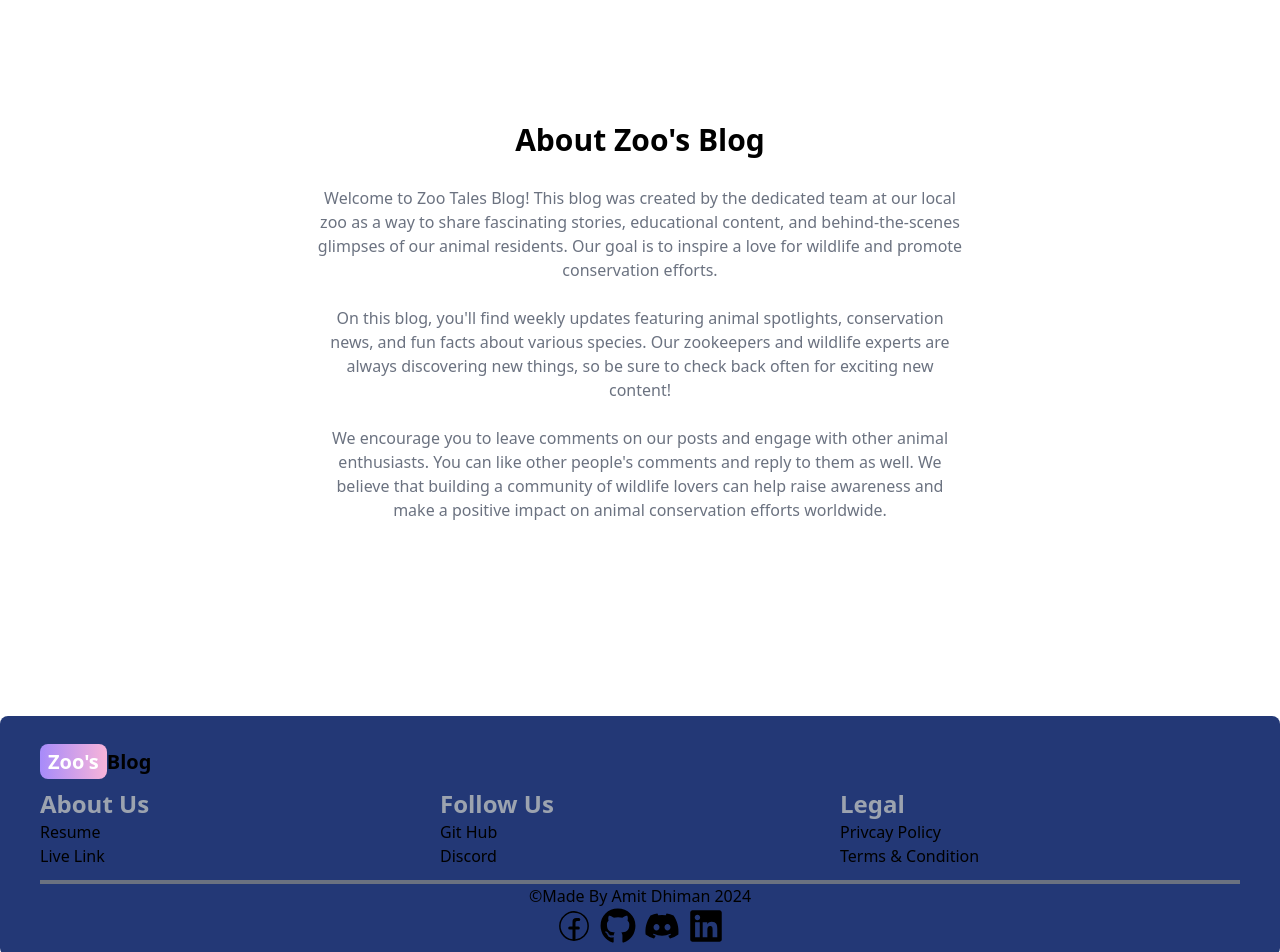
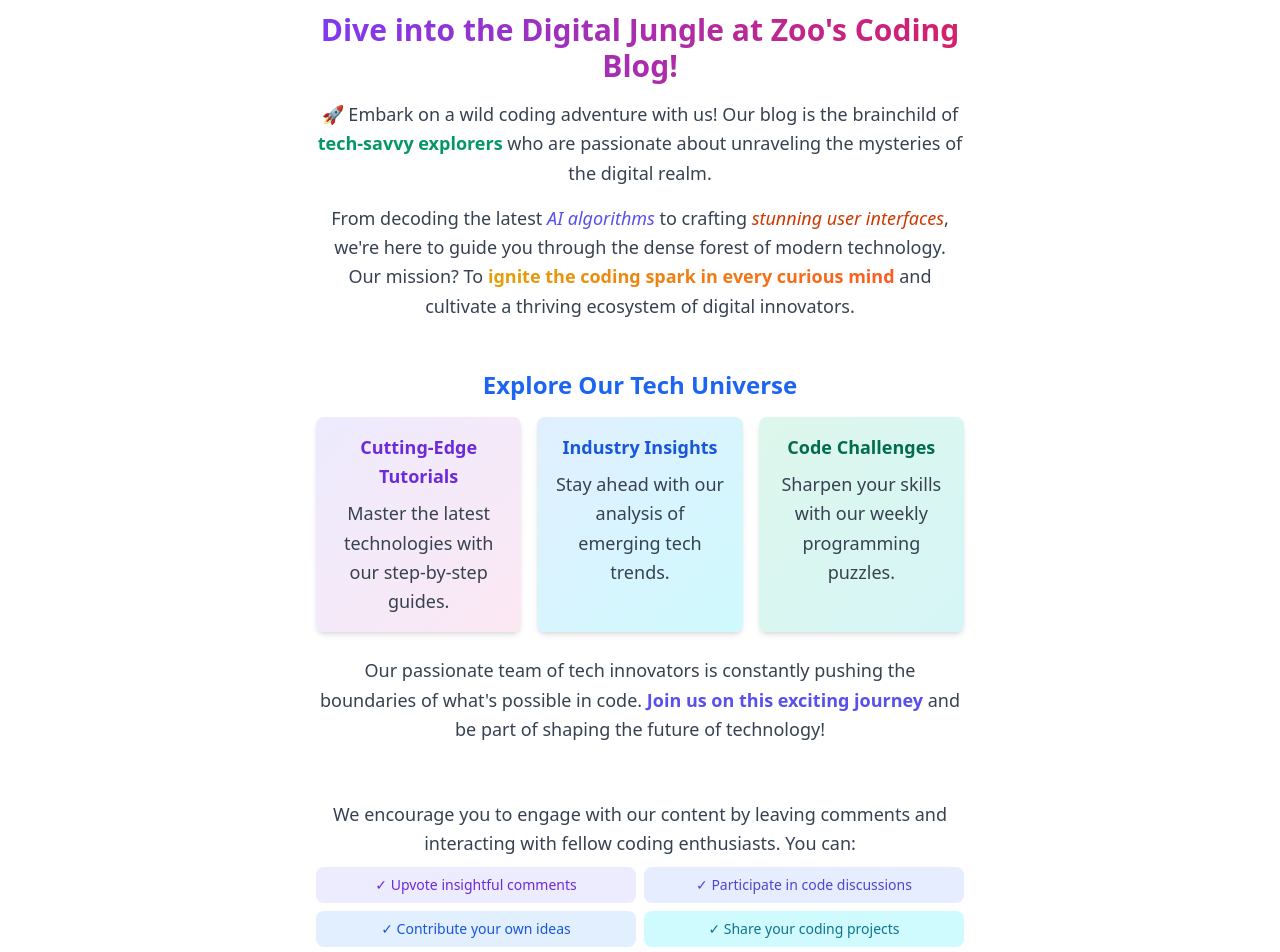
Before and after one commit to amitdhiman5086/mern-blog, a React (Vite) app in the folder client/: page /about in a window 1280 px wide. Shown: the part 180-1132 px from the top of the page. Built offline with nearby package versions, Linux system fonts and the light colour scheme; no server answers; the HTML template or start-up script is replaced by a standard one.

Commit message:
Some Changes In UI

```diff
--- a/client/src/components/Footer.jsx
+++ b/client/src/components/Footer.jsx
@@ -1,4 +1,4 @@
-import React from "react";
+
 import { CiFacebook } from "react-icons/ci";
 import {
   FaDiscord,
@@ -19,7 +19,7 @@ const Footer = () => {
               className="self-center whitespace-nowrap text-sm md:text-xl font-semibold dark:text-white"
             >
               <span className="px-2 py-1 bg-gradient-to-r from-violet-400 to-pink-300 rounded-lg text-white ">
-                Zoo's
+                Zoo&apos;s
               </span>
               Blog
             </Link>
@@ -29,7 +29,7 @@ const Footer = () => {
             <div className=" flex-auto w-32">
               {/* 1 */}
 
-              <Link className="text-gray-400  font-semibold text-2xl">
+              <Link to={'/about'} className="text-gray-400  font-semibold text-2xl">
                 About Us
               </Link>
               <ul className="font-light">
--- a/client/src/components/Header.jsx
+++ b/client/src/components/Header.jsx
@@ -1,7 +1,7 @@
-import { Avatar, Button, Dropdown, Navbar, TextInput } from "flowbite-react";
+import { Button, Dropdown, Navbar, TextInput } from "flowbite-react";
 import { Link, useLocation, useNavigate } from "react-router-dom";
 import { AiOutlineSearch } from "react-icons/ai";
-import { FaMoon, FaSun } from "react-icons/fa";
+import { FaMoon, FaSearch, FaSun } from "react-icons/fa";
 import { useSelector, useDispatch } from "react-redux";
 
 import { useEffect, useState } from "react";
@@ -27,7 +27,7 @@ export default function Header() {
 
   const handleSignout = async () => {
     try {
-      const res = await fetch("/api/user/signout", {
+      const res = await fetch("/api/user/routes/signout", {
         method: "POST",
       });
       const data = await res.json();
@@ -70,10 +70,16 @@ export default function Header() {
           onChange={(e) => setSearchTerm(e.target.value)}
         />
       </form>
+      <Link
+        to={"/search"}
+        className="px-2 py-2 inline sm:hidden bg-white rounded-lg dark:bg-gray-700 text-white "
+      >
+        <FaSearch />
+      </Link>
 
-      <div className="flex items-center gap-2 md:order-2">
+      <div className="flex items-center justify-center gap-2 md:order-2">
         <Button
-          className="w-12 h-10  sm:inline"
+          className="w-14 text-center items-center h-10  sm:inline"
           color="gray"
           pill
           onClick={() => dispatch(toggleTheme())}
@@ -119,8 +125,8 @@ export default function Header() {
         <Navbar.Link active={path === "/about"} as={"div"}>
           <Link to="/about">About</Link>
         </Navbar.Link>
-        <Navbar.Link active={path === "/projects"} as={"div"}>
-          <Link to="/projects">Projects</Link>
+        <Navbar.Link active={path === "/project"} as={"div"}>
+          <Link to="/project">Projects</Link>
         </Navbar.Link>
       </Navbar.Collapse>
     </Navbar>
--- a/client/src/components/PostCard.jsx
+++ b/client/src/components/PostCard.jsx
@@ -1,21 +1,21 @@
-import { Link } from 'react-router-dom';
+import { Link } from "react-router-dom";
 
 export default function PostCard({ post }) {
   return (
-    <div className='group col-span-1 relative w-full  border border-teal-500 hover:border-2 h-[400px] overflow-hidden rounded-lg  mx-2 transition-all'>
+    <div className="group  col-span-1 relative md:w-full  border border-teal-500 hover:border-2 h-[400px] overflow-hidden rounded-lg  mx-2 transition-all">
       <Link to={`/post/${post.slug}`}>
         <img
           src={post.image}
-          alt='post cover'
-          className='h-[260px] w-full  object-cover group-hover:h-[200px] transition-all duration-300 z-20'
+          alt="post cover"
+          className="h-[260px] w-full  object-cover group-hover:h-[200px] transition-all duration-300 z-20"
         />
       </Link>
-      <div className='p-3 flex flex-col gap-2'>
-        <p className='text-lg font-semibold line-clamp-2'>{post.title}</p>
-        <span className='italic text-sm'>{post.category}</span>
+      <div className="p-3 flex flex-col gap-2">
+        <p className="text-lg font-semibold line-clamp-2">{post.title}</p>
+        <span className="italic text-sm">{post.category}</span>
         <Link
           to={`/post/${post.slug}`}
-          className='z-10 group-hover:bottom-0 absolute bottom-[-200px] left-0 right-0 border border-teal-500 text-teal-500 hover:bg-teal-500 hover:text-white transition-all duration-300 text-center py-2 rounded-md !rounded-tl-none m-2'
+          className="z-10 group-hover:bottom-0 absolute bottom-[-200px] left-0 right-0 border border-teal-500 text-teal-500 hover:bg-teal-500 hover:text-white transition-all duration-300 text-center py-2 rounded-md !rounded-tl-none m-2"
         >
           Read article
         </Link>
--- a/client/src/pages/About.jsx
+++ b/client/src/pages/About.jsx
@@ -1,32 +1,91 @@
 export default function About() {
   return (
-    <div className='min-h-screen flex items-center justify-center'>
-      <div className='max-w-2xl mx-auto p-3 text-center'>
+    <div className="min-h-screen flex items-center justify-center">
+      <div className="max-w-2xl mx-auto p-3 text-center">
         <div>
-          <h1 className='text-3xl font font-semibold text-center my-7'>
+          <h1 className="text-3xl font font-semibold text-center my-7">
             About Zoo&apos;s Blog
           </h1>
-          <div className='text-md text-gray-500 flex flex-col gap-6'>
-            <p>
-              Welcome to Zoo Tales Blog! This blog was created by the dedicated team
-              at our local zoo as a way to share fascinating stories, educational content,
-              and behind-the-scenes glimpses of our animal residents. Our goal is to
-              inspire a love for wildlife and promote conservation efforts.
-            </p>
+          <div className="text-md text-gray-500 flex flex-col gap-6">
+            <div className="mb-6 text-lg text-gray-700 dark:text-gray-300 leading-relaxed">
+              <h2 className="text-3xl font-bold mb-4 bg-gradient-to-r from-purple-600 to-pink-600 text-transparent bg-clip-text">
+                Dive into the Digital Jungle at Zoo&apos;s Coding Blog!
+              </h2>
+              <p className="mb-4">
+                🚀 Embark on a wild coding adventure with us! Our blog is the brainchild of{" "}
+                <span className="font-semibold text-emerald-600 dark:text-emerald-400">
+                  tech-savvy explorers
+                </span>{" "}
+                who are passionate about unraveling the mysteries of the digital realm.
+              </p>
+              <p>
+                From decoding the latest{" "}
+                <span className="italic font-medium text-indigo-600 dark:text-indigo-400">
+                  AI algorithms
+                </span>{" "}
+                to crafting{" "}
+                <span className="italic font-medium text-orange-600 dark:text-orange-400">
+                  stunning user interfaces
+                </span>
+                , we're here to guide you through the dense forest of modern technology. Our mission? To{" "}
+                <span className="bg-gradient-to-r from-yellow-400 to-orange-500 text-transparent bg-clip-text font-bold">
+                  ignite the coding spark in every curious mind
+                </span>{" "}
+                and cultivate a thriving ecosystem of digital innovators.
+              </p>
+            </div>
 
-            <p>
-              On this blog, you'll find weekly updates featuring animal spotlights,
-              conservation news, and fun facts about various species. Our zookeepers
-              and wildlife experts are always discovering new things, so be sure to
-              check back often for exciting new content!
-            </p>
+            <div className="mb-8 text-lg text-gray-700 dark:text-gray-300 leading-relaxed">
+              <h2 className="text-2xl font-bold mb-4 text-blue-600 dark:text-blue-400">Explore Our Tech Universe</h2>
+              <div className="grid grid-cols-1 md:grid-cols-3 gap-4">
+                <div className="bg-gradient-to-br from-purple-100 to-pink-100 dark:from-purple-900 dark:to-pink-900 p-4 rounded-lg shadow-md">
+                  <h3 className="font-semibold text-purple-700 dark:text-purple-300 mb-2">Cutting-Edge Tutorials</h3>
+                  <p>Master the latest technologies with our step-by-step guides.</p>
+                </div>
+                <div className="bg-gradient-to-br from-blue-100 to-cyan-100 dark:from-blue-900 dark:to-cyan-900 p-4 rounded-lg shadow-md">
+                  <h3 className="font-semibold text-blue-700 dark:text-blue-300 mb-2">Industry Insights</h3>
+                  <p>Stay ahead with our analysis of emerging tech trends.</p>
+                </div>
+                <div className="bg-gradient-to-br from-green-100 to-teal-100 dark:from-green-900 dark:to-teal-900 p-4 rounded-lg shadow-md">
+                  <h3 className="font-semibold text-green-700 dark:text-green-300 mb-2">Code Challenges</h3>
+                  <p>Sharpen your skills with our weekly programming puzzles.</p>
+                </div>
+              </div>
+              <p className="mt-6">
+                Our passionate team of tech innovators is constantly pushing the boundaries of what's possible in code.
+                <span className="font-semibold text-indigo-600 dark:text-indigo-400"> Join us on this exciting journey </span>
+                and be part of shaping the future of technology!
+              </p>
+            </div>
 
-            <p>
-              We encourage you to leave comments on our posts and engage with
-              other animal enthusiasts. You can like other people's comments and
-              reply to them as well. We believe that building a community of wildlife
-              lovers can help raise awareness and make a positive impact on animal
-              conservation efforts worldwide.
+            <p className="text-lg text-gray-700 dark:text-gray-300 leading-relaxed">
+              We encourage you to engage with our content by leaving comments
+              and interacting with fellow coding enthusiasts. You can:
+              <div className="mt-2 grid grid-cols-2 gap-2 text-sm">
+                <div className="bg-purple-100 dark:bg-purple-900 p-2 rounded-lg">
+                  <span className="font-medium text-purple-700 dark:text-purple-300">
+                    ✓ Upvote insightful comments
+                  </span>
+                </div>
+                <div className="bg-indigo-100 dark:bg-indigo-900 p-2 rounded-lg">
+                  <span className="font-medium text-indigo-700 dark:text-indigo-300">
+                    ✓ Participate in code discussions
+                  </span>
+                </div>
+                <div className="bg-blue-100 dark:bg-blue-900 p-2 rounded-lg">
+                  <span className="font-medium text-blue-700 dark:text-blue-300">
+                    ✓ Contribute your own ideas
+                  </span>
+                </div>
+                <div className="bg-cyan-100 dark:bg-cyan-900 p-2 rounded-lg">
+                  <span className="font-medium text-cyan-700 dark:text-cyan-300">
+                    ✓ Share your coding projects
+                  </span>
+                </div>
+              </div>
+              By building a vibrant community of tech-savvy individuals, we aim
+              to accelerate learning and drive forward the future of software
+              development.
             </p>
           </div>
         </div>
```
Also changed, not shown: client/src/pages/Home.jsx (+34 -11 lines), client/src/pages/Project.jsx (+23 -3 lines), client/src/pages/SearchPage.jsx (+32 -17 lines).
